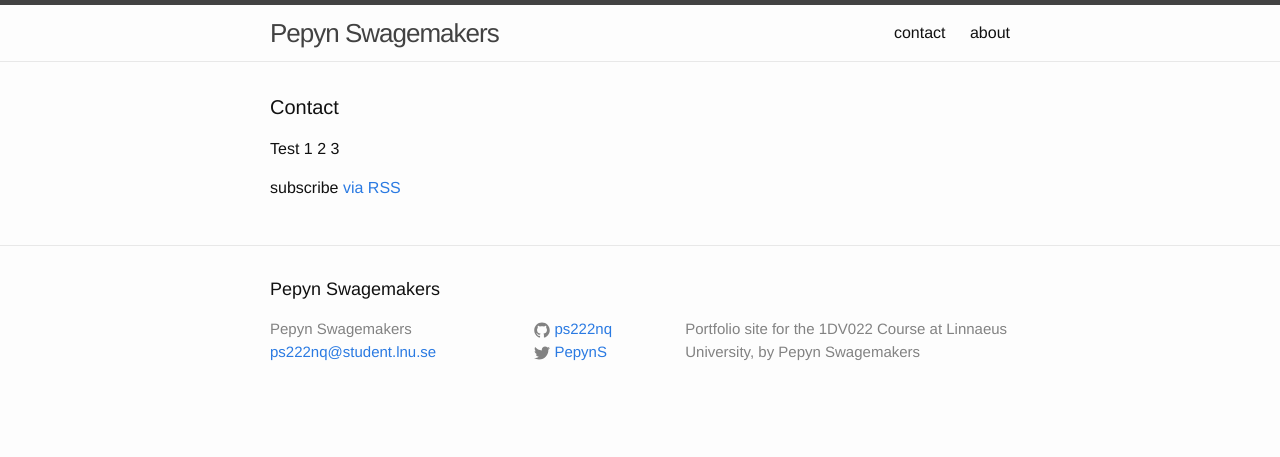
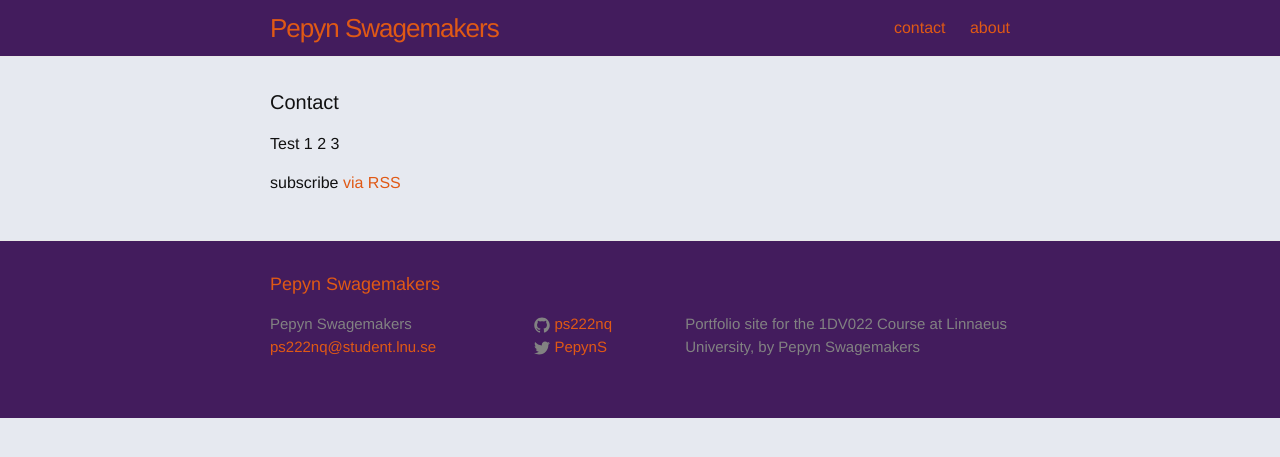
Before and after one commit to ps222nq/ps222nq.github.io, a Jekyll site: the page built from contact/index.html, in a window 1280 px wide. Shown: the top 457 px of the page. Built offline with Jekyll 4.4.1, drawn with Linux system fonts in a browser that asks for light colours.

Commit message:
changing design

```diff
--- a/_sass/_layout.scss
+++ b/_sass/_layout.scss
@@ -2,9 +2,10 @@
  * Site header
  */
 .site-header {
-    border-top: 5px solid $grey-color-dark;
+    //border-top: 5px solid $grey-color-dark;
     border-bottom: 1px solid $grey-color-light;
     min-height: 56px;
+    background-color: $background2;
 
     // Positioning context for the mobile navigation icon
     position: relative;
@@ -19,7 +20,7 @@
 
     &,
     &:visited {
-        color: $grey-color-dark;
+        color: $brand-color;
     }
 }
 
@@ -32,7 +33,7 @@
     }
 
     .page-link {
-        color: $text-color;
+        color: $brand-color;
         line-height: $base-line-height;
 
         // Gaps between nav items, but not on the first one
@@ -94,10 +95,12 @@
 .site-footer {
     border-top: 1px solid $grey-color-light;
     padding: $spacing-unit 0;
+    background-color: $background2;
 }
 
 .footer-heading {
     font-size: 18px;
+    color: $brand-color;
     margin-bottom: $spacing-unit / 2;
 }
 
@@ -175,6 +178,7 @@
 
     > li {
         margin-bottom: $spacing-unit;
+        background-color: white;
     }
 }
 
--- a/css/main.scss
+++ b/css/main.scss
@@ -14,8 +14,9 @@ $base-line-height: 1.5;
 $spacing-unit:     30px;
 
 $text-color:       #111;
-$background-color: #fdfdfd;
-$brand-color:      #2a7ae2;
+$background-color: #e6e9f0;
+$brand-color:      #e05915;
+$background2:      #431c5d;
 
 $grey-color:       #828282;
 $grey-color-light: lighten($grey-color, 40%);
--- a/index.html
+++ b/index.html
@@ -14,6 +14,7 @@ layout: default
         <h2>
           <a class="post-link" href="{{ post.url | prepend: site.baseurl }}">{{ post.title }}</a>
         </h2>
+          <p>{{ post.content | strip_html | truncatewords: 50 }}</p>
       </li>
     {% endfor %}
   </ul>
```
